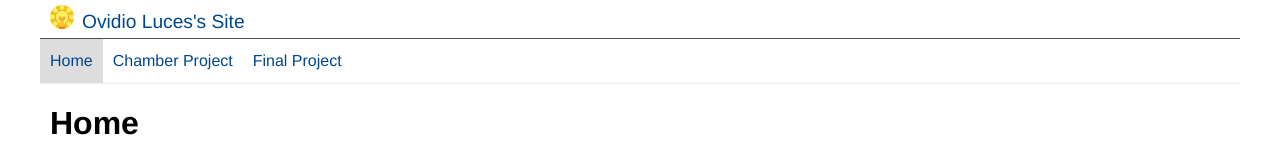
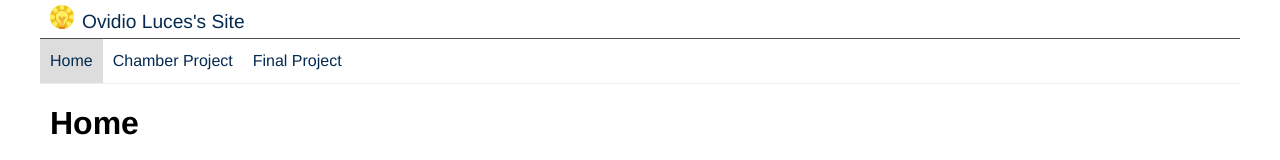
Before and after one commit to ovluces/wdd231, a plain HTML site: page index.html in a window 1280 px wide. Shown: the top 160 px of the page. Drawn offline with Linux system fonts and the light colour scheme.

Commit message:
index 1.2

```diff
--- a/styles/small.css
+++ b/styles/small.css
@@ -1,5 +1,5 @@
 :root {
-  --color1: #00468C;
+  --color1: #052a50;
   --color2: #ffffff;
   --color3: #4f4f4f;
   --color4: #F29C1F;
```
